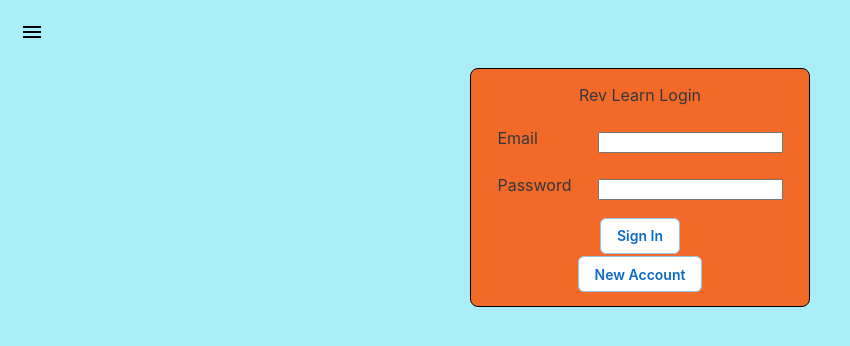
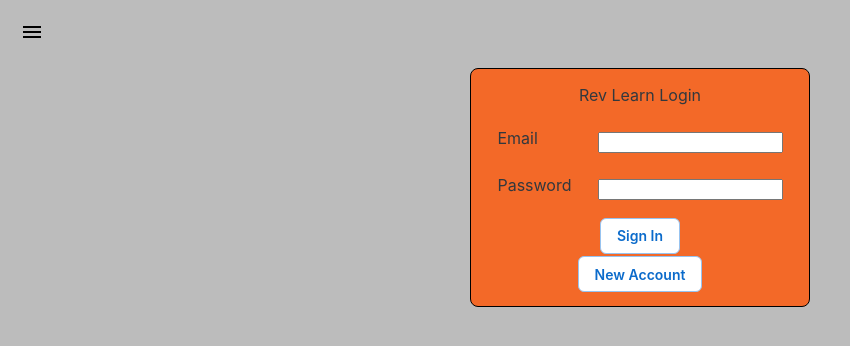
Before and after one commit to 2406-Ryan-Java-FS/project-2-frontend, a React (Create React App) app in the folder rev-learn/: page /signin in a window 1280 px wide. Shown: the top 346 px of the page, without its empty margins (0-850 px from the left). Built offline with nearby package versions, Linux system fonts and the light colour scheme.

Commit message:
Tried to move background images into public folder so they can be fetched during final React build. Could not do it.

```diff
--- a/rev-learn/src/App.css
+++ b/rev-learn/src/App.css
@@ -45,9 +45,9 @@
 body{
   font-family:'Segoe UI', Tahoma, Geneva, Verdana, sans-serif;
   font-size: x-large;
-  background-color: #a9edf7;
+  background-color: #bcbcbc;
   /* Wasn't able to fetch this image when the final React build was performed */
-  /* background-image: url("Revature Hexagon.jpg"); */
+  /* background-image: url("/Revature-Hexagon.jpg"); */
   background-repeat: no-repeat;
   background-size: cover;
 }
```
Also changed, not shown: rev-learn/public/Revature-Hexagon.jpg (renamed from rev-learn/images/BG/Revature Hexagon.jpg), 1 other file (tests, documents, lock files or other folders).
